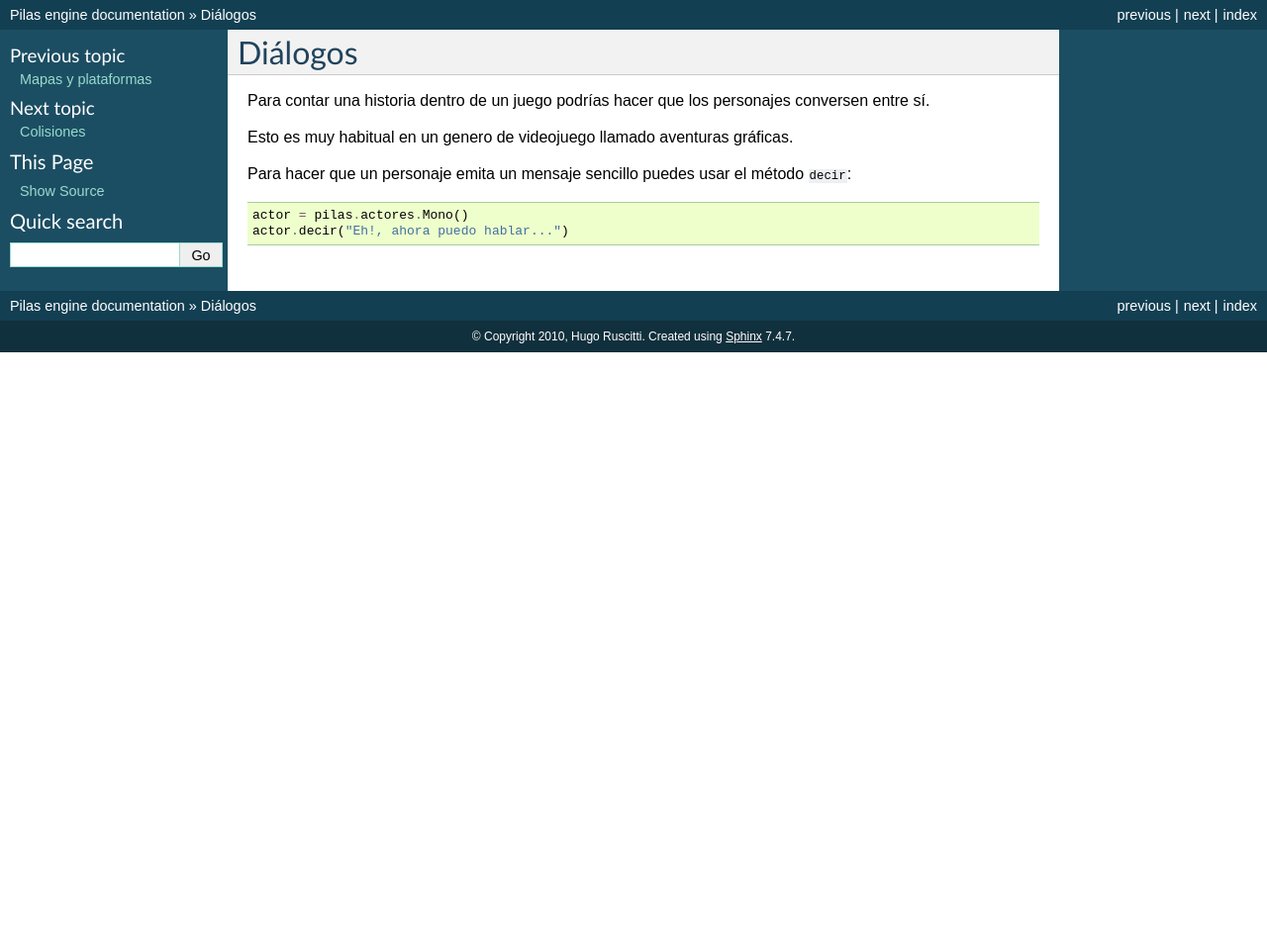
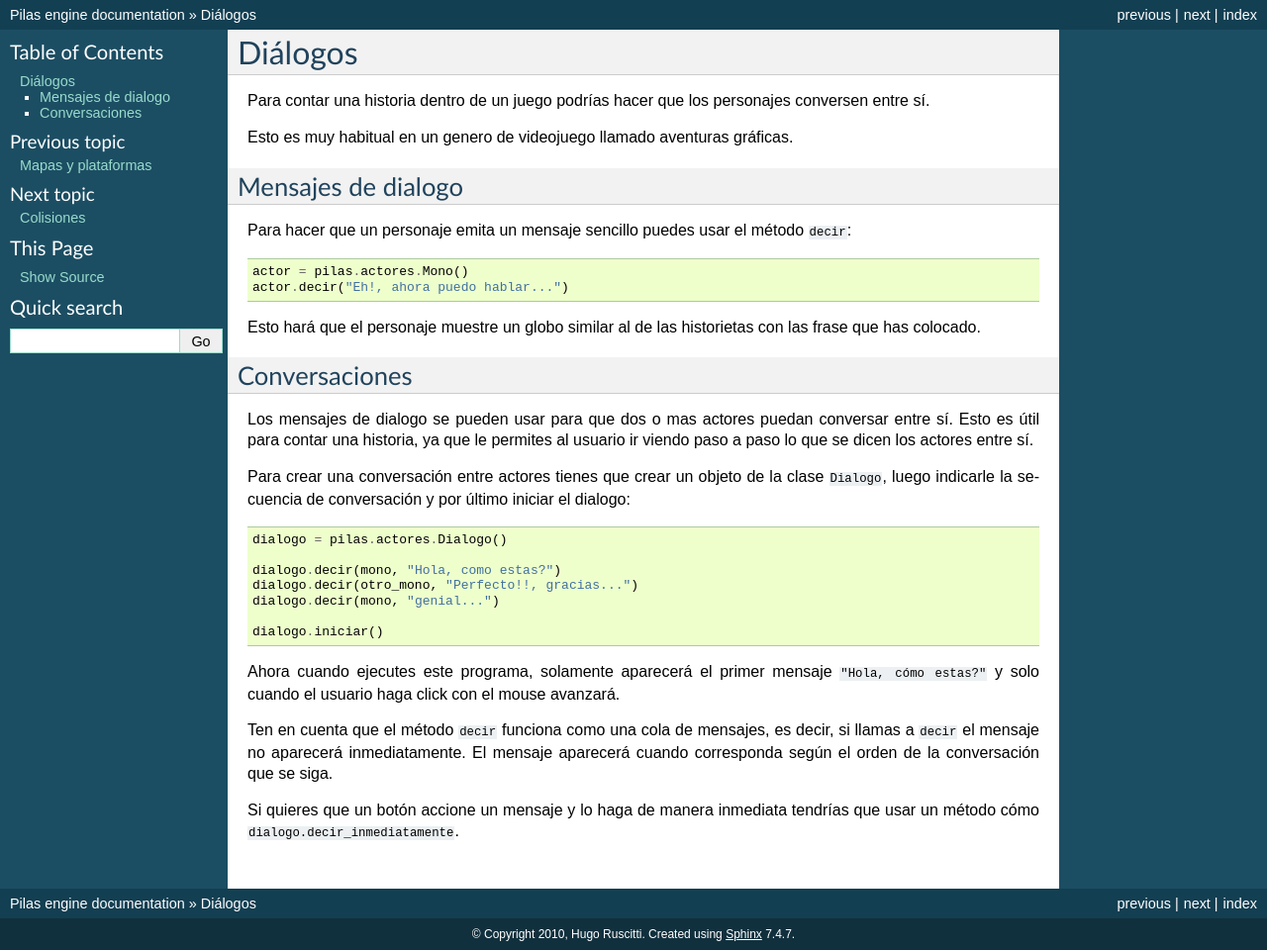
Before and after one commit to hugoruscitti/pilas-docs, a Sphinx documentation site: the page built from source/dialogos.rst, in a window 1280 px wide. Shown: the whole page at 99% size. Built offline with Sphinx 7.4.7, drawn with Linux system fonts in a browser that asks for light colours; the version number could not be read and is left out; before the commit the page ends 900 px from its top, so only the background shows below that.

Commit message:
reparando la posicion de los dialogoss

```diff
--- a/source/dialogos.rst
+++ b/source/dialogos.rst
@@ -9,6 +9,8 @@ entre sí.
 Esto es muy habitual en un genero de videojuego
 llamado aventuras gráficas.
 
+Mensajes de dialogo
+-------------------
 
 Para hacer que un personaje emita un mensaje sencillo
 puedes usar el método ``decir``:
@@ -17,3 +19,45 @@ puedes usar el método ``decir``:
 
     actor = pilas.actores.Mono()
     actor.decir("Eh!, ahora puedo hablar...")
+
+
+Esto hará que el personaje muestre un globo similar al
+de las historietas con las frase que has colocado.
+
+
+Conversaciones
+--------------
+
+Los mensajes de dialogo se pueden usar para que dos
+o mas actores puedan conversar entre sí. Esto es útil
+para contar una historia, ya que le permites al usuario
+ir viendo paso a paso lo que se dicen los actores entre
+sí.
+
+
+Para crear una conversación entre actores tienes que
+crear un objeto de la clase ``Dialogo``, luego
+indicarle la secuencia de conversación y por último
+iniciar el dialogo:
+
+.. code-block:: python
+
+    dialogo = pilas.actores.Dialogo()
+
+    dialogo.decir(mono, "Hola, como estas?")
+    dialogo.decir(otro_mono, "Perfecto!!, gracias...")
+    dialogo.decir(mono, "genial...")
+
+    dialogo.iniciar()
+
+Ahora cuando ejecutes este programa, solamente aparecerá
+el primer mensaje ``"Hola, cómo estas?"`` y solo cuando el
+usuario haga click con el mouse avanzará.
+
+Ten en cuenta que el método ``decir`` funciona como una
+cola de mensajes, es decir, si llamas a ``decir`` el mensaje
+no aparecerá inmediatamente. El mensaje aparecerá cuando
+corresponda según el orden de la conversación que se siga.
+
+Si quieres que un botón accione un mensaje y lo haga
+de manera inmediata tendrías que usar un método cómo ``dialogo.decir_inmediatamente``.
```
